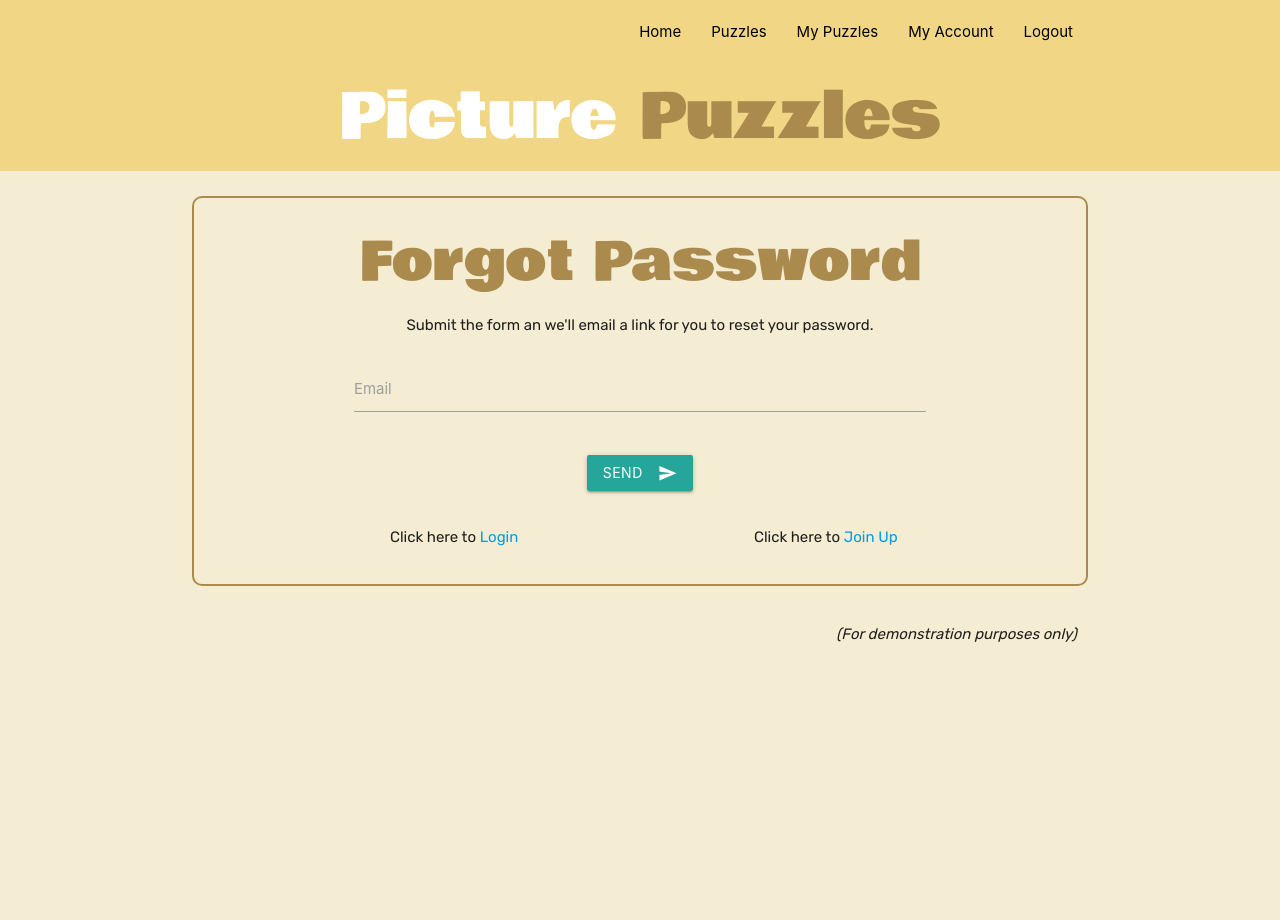
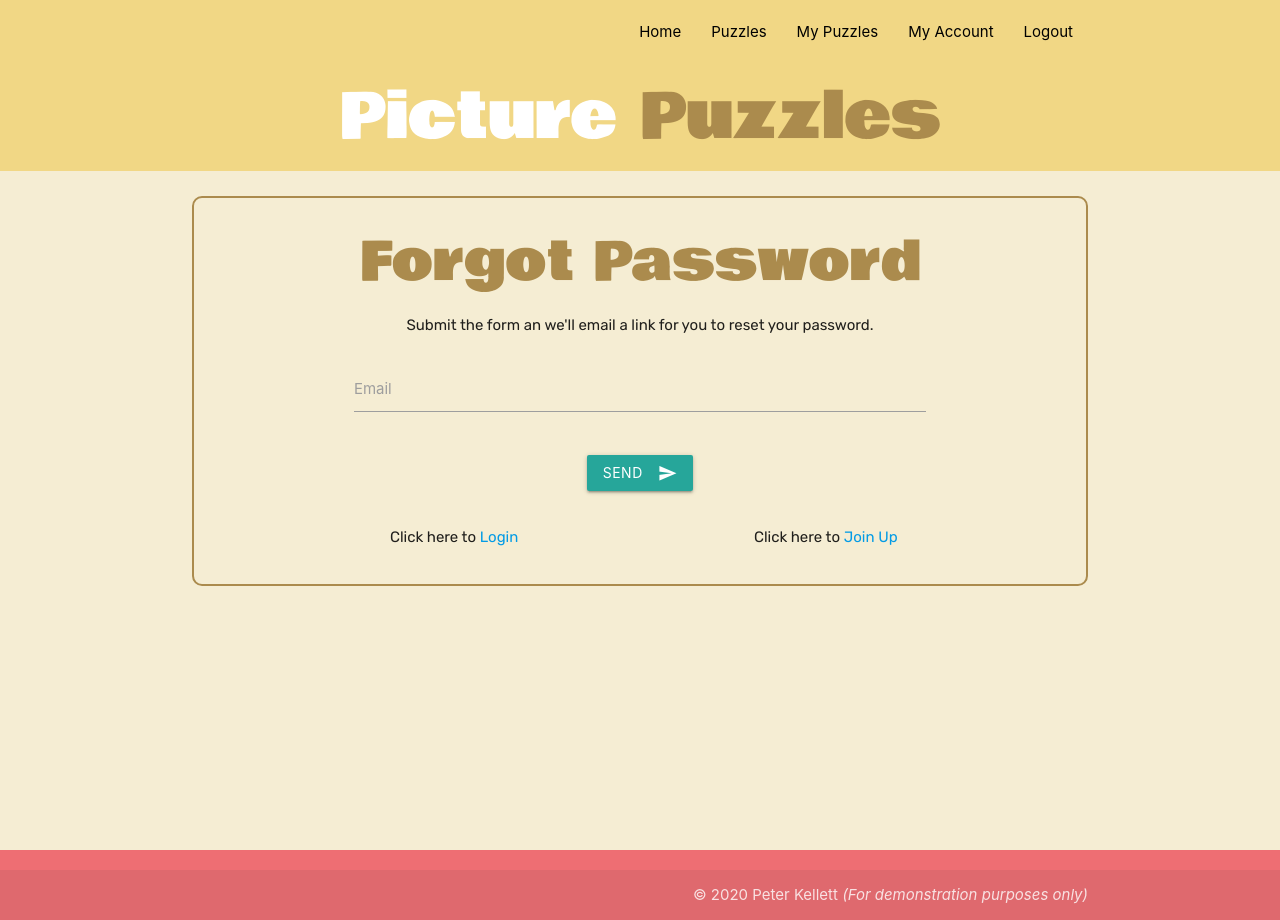
Before and after one commit to PeterKellett/project-3, a Flask app: page /forgot_password in a window 1280 px wide. Run offline with Flask 2, Linux system fonts and the light colour scheme; the visitor is signed in with stand-in values (Sample User, id 1); some libraries are stand-ins or nearby versions.

Commit message:
Refactored form validation and error messages.

```diff
--- a/run.py
+++ b/run.py
@@ -57,19 +57,22 @@ def search(search_category):
 
 class RegistrationForm(Form):
     username = TextField('Username',
-                         validators=[validators
-                                     .Length(min=4,
-                                             max=20,
-                                             message='Username must be at least 4 characters long.'
-                                             )
+                         validators=[validators.DataRequired(),
+                                     validators.Length(min=4,
+                                                       max=20,
+                                                       message='Username must be at least 4          characters long.'
+                                                       )
                                      ]
                          )
     email = TextField('Email Address',
-                      validators=[validators.Length(min=6,
-                                                    max=50,
-                                                    message='Email address not correct'
-                                                    )])
-    password = PasswordField('Password',)
+                      validators=[validators.DataRequired(),
+                                  validators.Email(message='Email supplied is not                    of the correct format.')
+                                  ])
+    password = PasswordField('Password',
+                             validators=[validators.DataRequired(),
+                                         validators.EqualTo('confirm',
+                                                            message='Passwords must match')
+                                         ])
     confirm = PasswordField('Repeat Password',
                             validators=[validators.DataRequired(),
                                         validators.EqualTo('password',
@@ -113,16 +116,11 @@ def register():
 
 class LoginForm(Form):
     email = TextField('Email',
-                      validators=[validators
-                                  .Length(min=6,
-                                          max=50,
-                                          message='Incorrect email format')])
+                      validators=[validators.DataRequired()
+                                  ])
     password = PasswordField('Password',
                              validators=[validators
-                                         .DataRequired
-                                         (message='Please enter your password')
-                                         ]
-                             )
+                                         .DataRequired()])
 
 
 @app.route('/login', methods=["GET", "POST"])
@@ -163,15 +161,14 @@ def login():
         return render_template("login.html", form=form, error=error)
 
 
-@app.route("/forgot_password", methods=["POST", "GET"])
+@app.route("/forgot_password")
 def forgot_password():
-    if request.method == "POST":
-        print("if POST")
-        flash("An email has been sent. Check your email inbox for details.")
-        return redirect(url_for('index'))
-    else:
-        print("else")
-        return render_template('forgot-password.html')
+    return render_template('forgot-password.html')
+
+
+@app.route("/email_sent")
+def email_sent():
+    return render_template('password-request-landing.html')
 
 
 @app.route("/my_account")
--- a/static/css/style.css
+++ b/static/css/style.css
@@ -2,7 +2,14 @@
 
 body {
     background-color: #f5edd3;
+    display: flex;
+    min-height: 100vh;
+    flex-direction: column;
 }
+
+main {
+    flex: 1 0 auto;
+  }
 
 .nav-wrapper {
     background-color: #f1d785;
@@ -11,6 +18,10 @@ body {
 
 nav ul a {
     color: #000;
+}
+
+.sidenav {
+    background-color: #f5edd3;
 }
 
 h1 {
@@ -99,6 +110,7 @@ hr {
 .form-surround {
     border: 2px solid #ab8b4d;
     border-radius: 10px;
+    margin-bottom: 1rem;
 }
 
 table {
--- a/templates/base.html
+++ b/templates/base.html
@@ -55,17 +55,19 @@
       </div>
     </nav>
     <ul class="sidenav" id="mobile-demo">
-      <li><a href="{{url_for('index')}}">Home</a></li>
-      <li><a href="{{url_for('search', search_category='all')}}">Puzzles</a></li>
+      <li><a href="{{url_for('index')}}"><i class="material-icons left">home</i>Home</a></li>
+      <li><a href="{{url_for('search', search_category='all')}}"><i class="material-icons left">school</i>Puzzles</a></li>
       {% if 'user' in session %}
-      <li><a href="{{url_for('my_puzzles')}}">My Puzzles</a></li>
-      <li><a href="{{url_for('my_account')}}">My Account</a></li>
-      <li><a href="{{url_for('logout')}}">Logout</a></li>
+      <li><a href="{{url_for('my_puzzles')}}"><i class="material-icons left">playlist_add</i>My Puzzles</a></li>
+      <li><a href="{{url_for('my_account')}}"><i class="material-icons left">settings</i>My Account</a></li>
+      <li><a href="{{url_for('logout')}}"><i class="material-icons left">exit_to_app
+</i>Logout</a></li>
       {% else %}
-      <li><a href="{{url_for('register')}}">Join</a></li>
-      <li><a href="{{url_for('login')}}">Login</a></li>
+      <li><a href="{{url_for('register')}}"><i class="material-icons left">person_add</i>Join</a></li>
+      <li><a href="{{url_for('login')}}"><i class="material-icons left">person</i>Login</a></li>
       {% endif %}
     </ul>
+    <main>
     <header>
       <h1 class="center-align">Picture <span>Puzzles</span></h1>
     </header>
@@ -78,14 +80,17 @@
       </ul>
     </div>
     {% endif %} {% endwith %} {% block content %} {% endblock %}
-    <br />
-    <section class="container">
-      <div class="row">
-        <div class="col s12">
-          <p class="disclaimer"><em>(For demonstration purposes only)</em></p>
-        </div>
-      </div>
-    </section>
+    </main>
+
+    <footer class="page-footer">
+
+          <div class="footer-copyright">
+            <div class="container disclaimer">© 2020 Peter Kellett
+            <em>(For demonstration purposes only)</em>
+
+            </div>
+          </div>
+        </footer>
 
     <!--jQuery-->
     <script
--- a/templates/forgot-password.html
+++ b/templates/forgot-password.html
@@ -6,7 +6,7 @@
     <h2>Forgot Password</h2>
     <p>Submit the form an we'll email a link for you to reset your password.</p>
     <div class="row">
-      <form class="col s12" onsubmit="return sendMail(this);" id="contact-form" action="{{ url_for('index') }}">
+      <form class="col s12" onsubmit="return sendMail(this);" id="contact-form" action="{{ url_for('email_sent') }}">
         <div class="row">
           <div class="input-field col s8 offset-s2">
             <input
@@ -64,7 +64,7 @@
           }
         );
       console.log("End of script");
-      //return action="{{ url_for('index') }}"
+      //return action="{{ url_for('login') }}"
     }
   </script>
   {% endblock %}
--- a/templates/password-request-landing.html
+++ b/templates/password-request-landing.html
@@ -10,7 +10,7 @@
     </div>
     <div class="row">
       <div class="col s3 offset-s3">
-        <p><a href="{{ url_for('index') }}">Home Page</a></p>
+        <p>Go to <a href="{{ url_for('index') }}">Home Page</a></p>
       </div>
       <div class="col s3">
         <p>Click here to <a href="{{ url_for('register') }}">Join Up</a></p>
```
Also changed, not shown: README.md.
